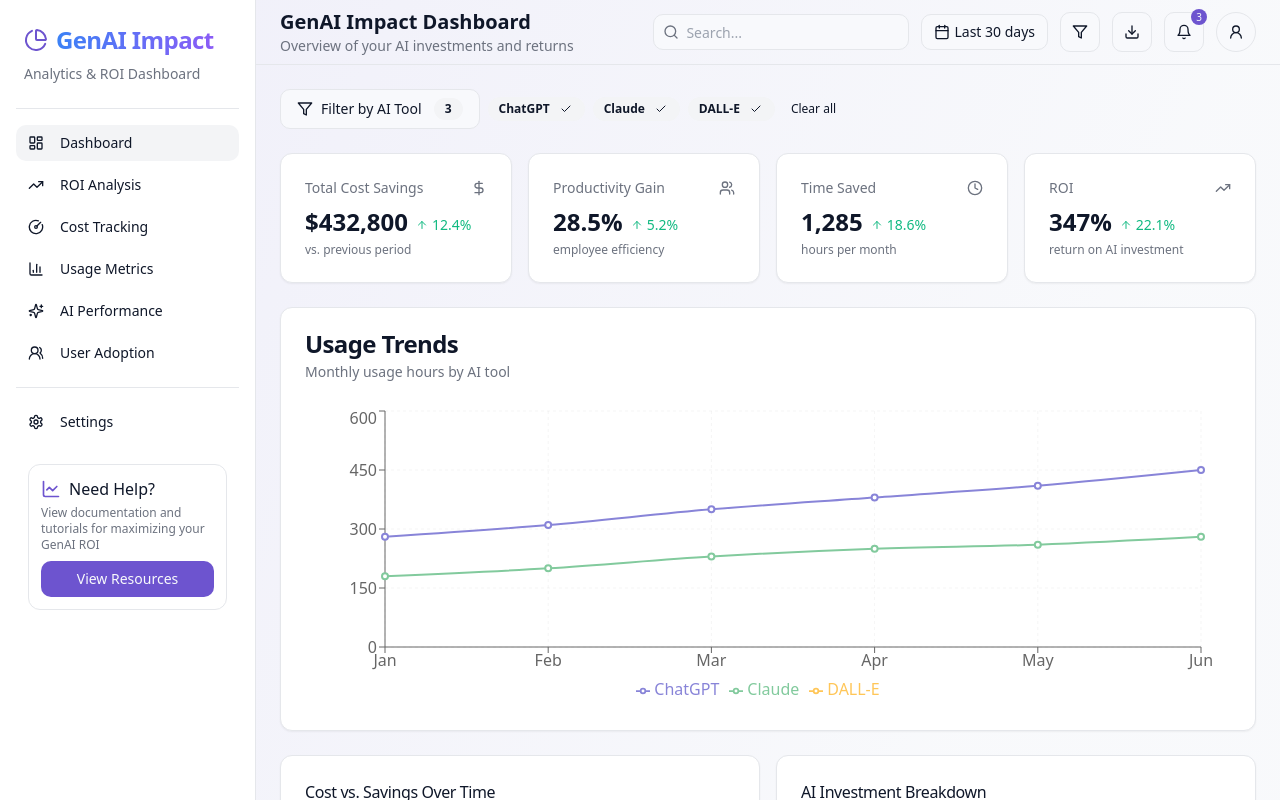
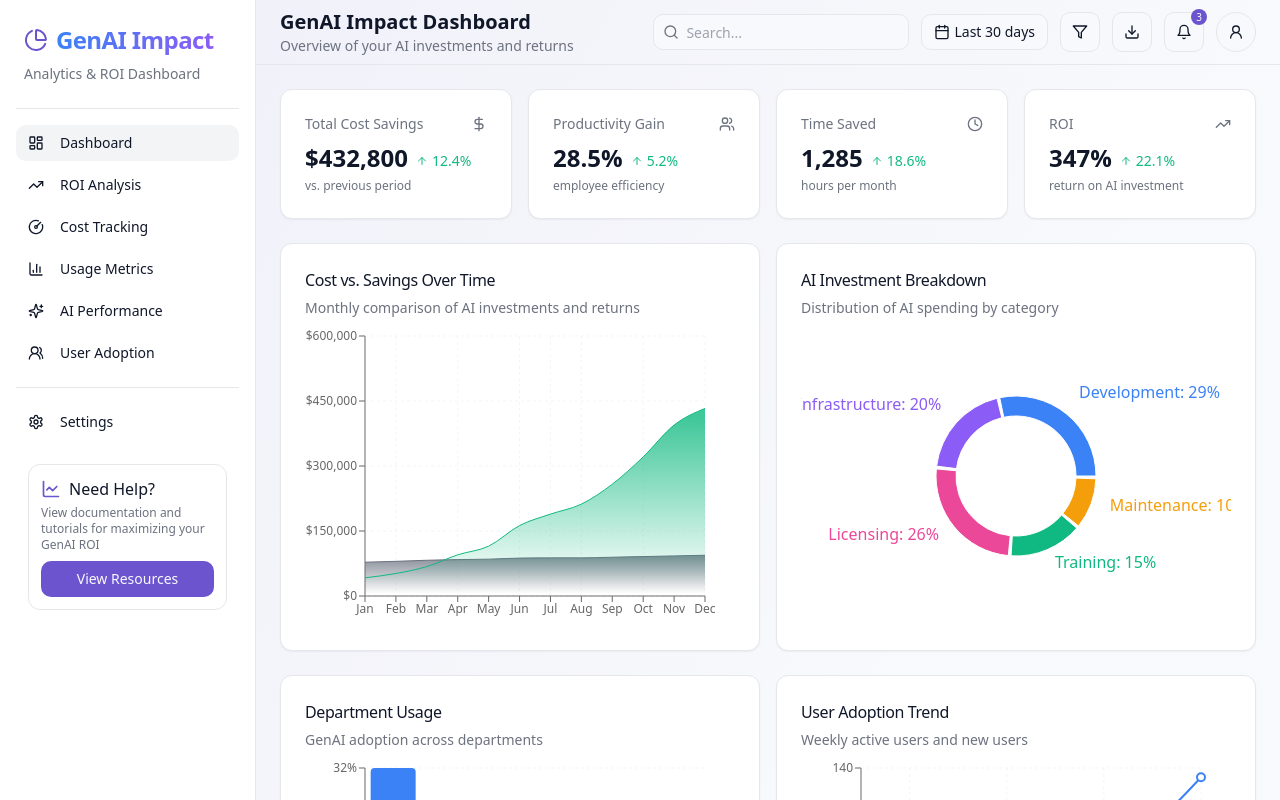
Before and after one commit to pxq687/genai-impact-analytics, a React (Vite) app: page / in a window 1280 px wide. Shown: the top 800 px of the page. Built offline with nearby package versions, Linux system fonts and the light colour scheme.

Commit message:
Remove AI Tool Filter
Removes the AI tool filter and associated graphs from the dashboard.

```diff
--- a/src/pages/Index.tsx
+++ b/src/pages/Index.tsx
@@ -4,9 +4,6 @@ import { StatCard } from "@/components/dashboard/StatCard";
 import { ChartCard } from "@/components/dashboard/ChartCard";
 import { InsightCard } from "@/components/dashboard/InsightCard";
 import { ProjectCard } from "@/components/dashboard/ProjectCard";
-import { ToolFilter } from "@/components/dashboard/ToolFilter";
-import { ToolUsageChart } from "@/components/dashboard/ToolUsageChart";
-import { useState } from "react";
 import {
   kpiData,
   timeSeriesData,
@@ -14,8 +11,7 @@ import {
   insightsData,
   projectsData,
   costBreakdownData,
-  adoptionRateData,
-  aiToolsList
+  adoptionRateData
 } from "@/lib/data";
 import { DollarSign, Users, Clock, TrendingUp, AlertCircle } from "lucide-react";
 
@@ -36,25 +32,12 @@ const formatCurrency = (value: number) => {
 };
 
 const Index = () => {
-  // State for selected tools filter
-  const [selectedTools, setSelectedTools] = useState<string[]>(
-    aiToolsList.slice(0, 3).map(tool => tool.id)
-  );
-
   return (
     <DashboardLayout
       title="GenAI Impact Dashboard"
       subtitle="Overview of your AI investments and returns"
     >
       <div className="space-y-6">
-        {/* Tool Filter */}
-        <div className="mb-6">
-          <ToolFilter
-            selectedTools={selectedTools}
-            onToolsChange={setSelectedTools}
-          />
-        </div>
-
         {/* KPI Section */}
         <div className="grid gap-4 md:grid-cols-2 lg:grid-cols-4">
           {kpiData.map((kpi) => (
@@ -68,11 +51,6 @@ const Index = () => {
               icon={iconMap[kpi.id as keyof typeof iconMap]}
             />
           ))}
-        </div>
-
-        {/* Tool Usage Chart */}
-        <div className="grid gap-4 md:grid-cols-1 lg:grid-cols-1">
-          <ToolUsageChart selectedTools={selectedTools} />
         </div>
 
         {/* Charts Section */}
```
